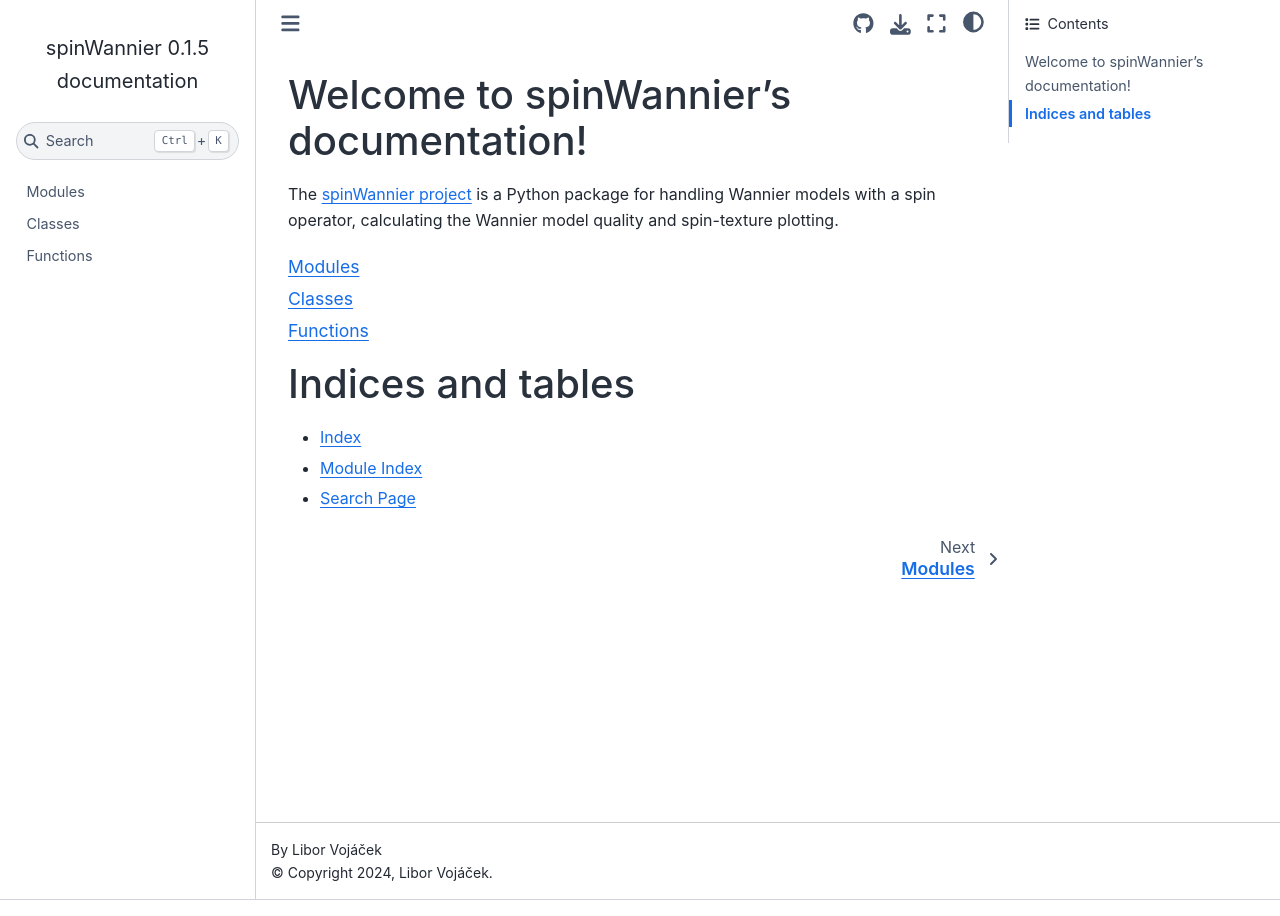
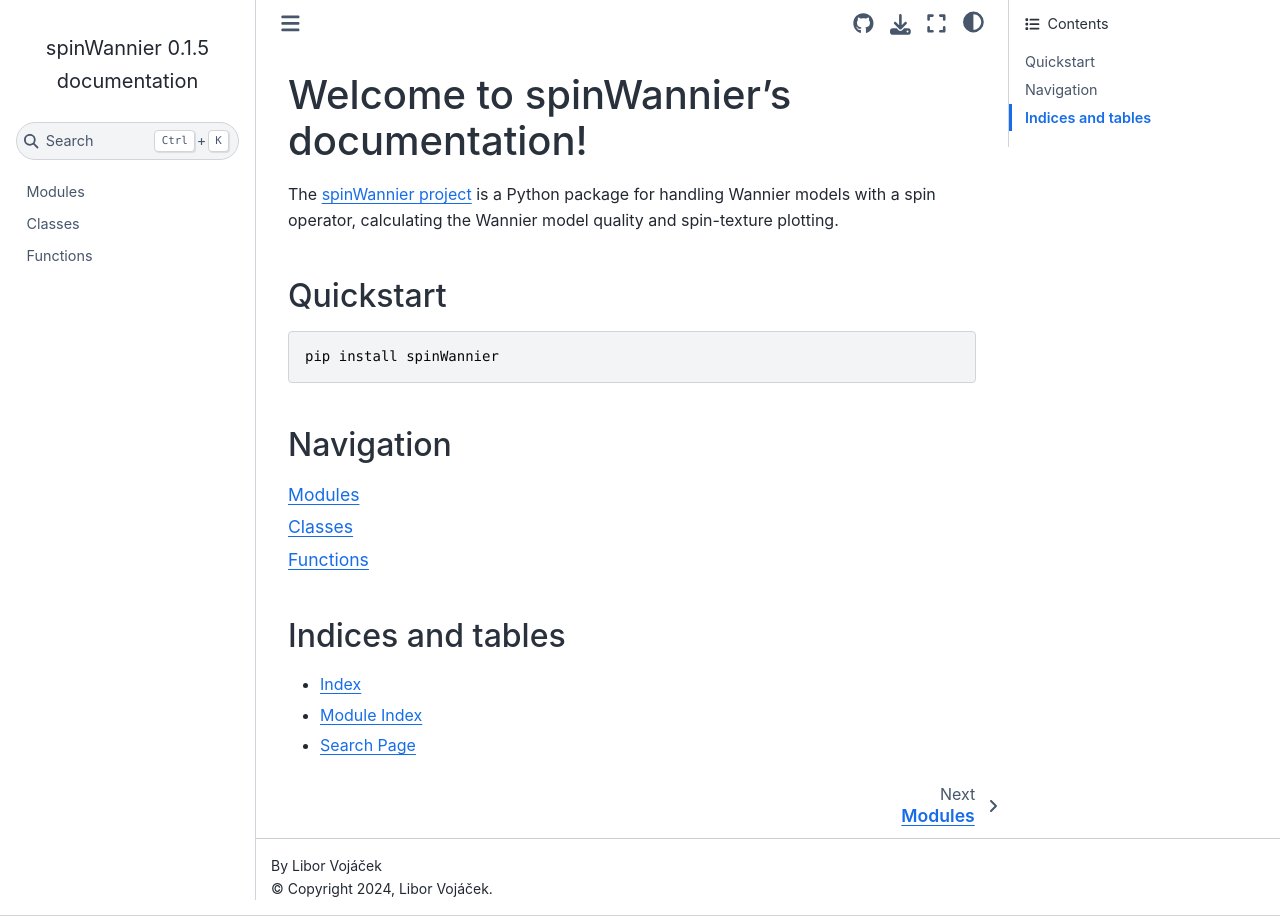
Before and after one commit to liborsold/spinWannier, a Sphinx documentation site: the page built from docs/source/index.rst, in a window 1280 px wide. Built offline with Sphinx 7.4.7 and the Sphinx Book theme 1.1.4, drawn with Linux system fonts in a browser that asks for light colours.

Commit message:
improve documentation website

```diff
--- a/docs/source/conf.py
+++ b/docs/source/conf.py
@@ -27,6 +27,7 @@ extensions = [
     'sphinx.ext.autosummary',
     'sphinx.ext.napoleon',
     'sphinx.ext.intersphinx',
+    'sphinx_copybutton'
 ]
 
 templates_path = ['_templates']
--- a/docs/source/index.rst
+++ b/docs/source/index.rst
@@ -3,11 +3,22 @@
    You can adapt this file completely to your liking, but it should at least
    contain the root `toctree` directive.
 
+=======================================
 Welcome to spinWannier's documentation!
 =======================================
 
 The `spinWannier project <https://github.com/liborsold/spinWannier/>`_ is a Python package for handling Wannier models with a spin operator, calculating the Wannier model quality and spin-texture plotting.
 
+
+Quickstart
+================
+.. code-block:: python
+
+   pip install spinWannier
+
+
+Navigation
+================
 .. toctree::
    :maxdepth: 3
 
```
Also changed, not shown: 15 other files.
